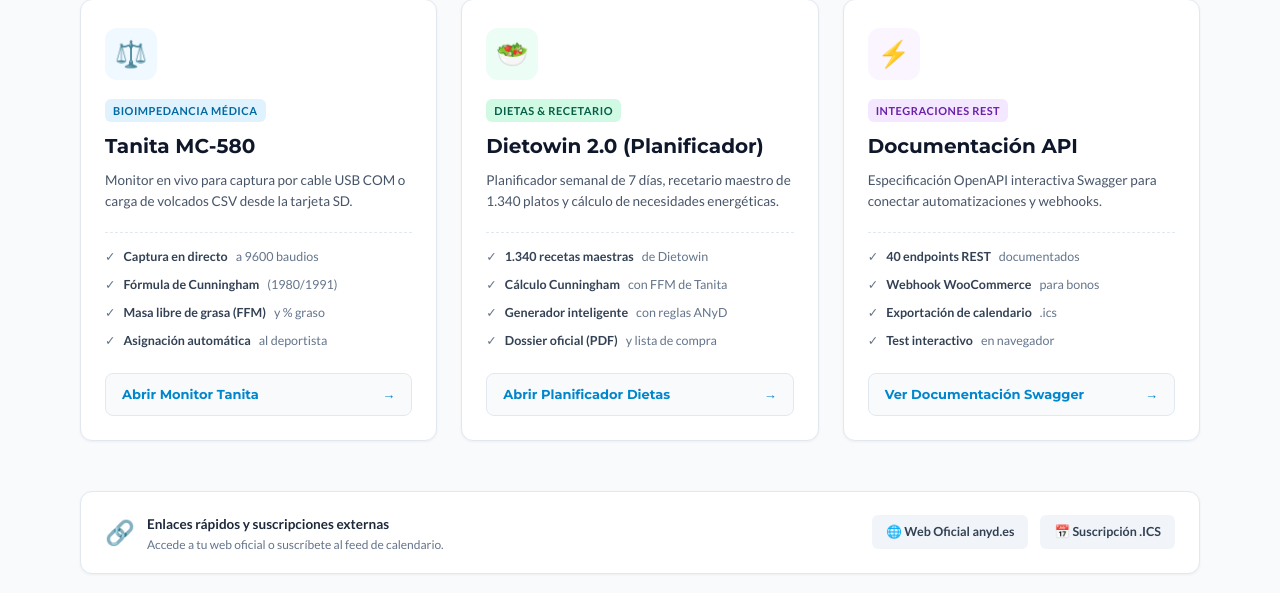
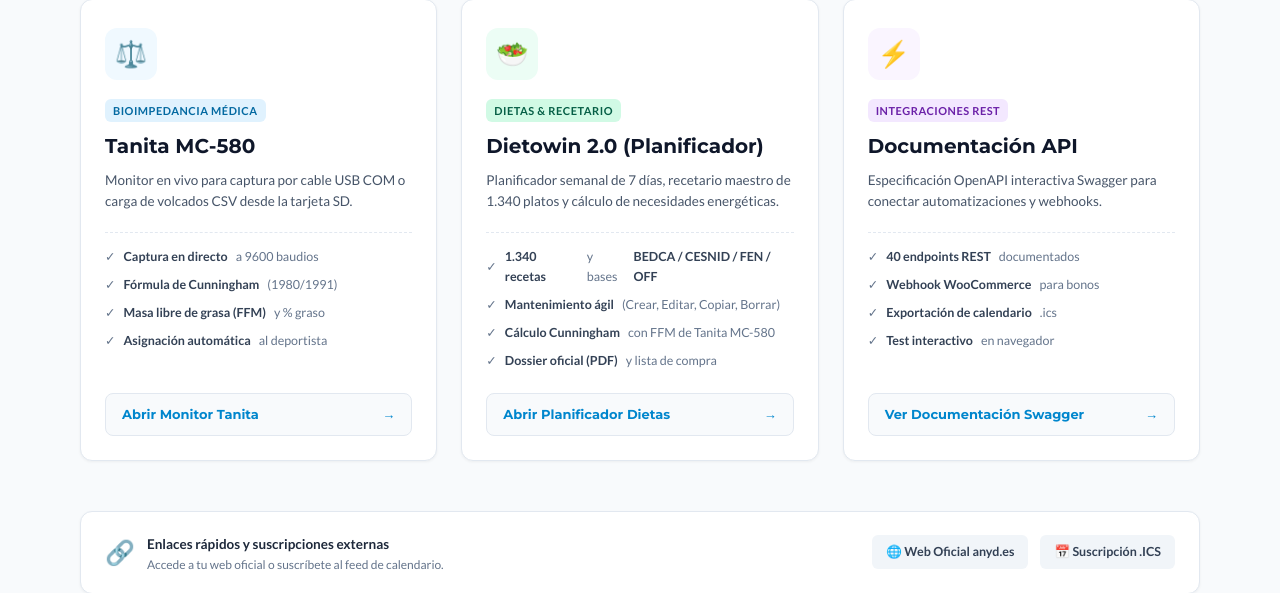
Before and after one commit to RillescasIA/agente-anyd, a FastAPI app: page / in a window 1280 px wide. Shown: the part 824-1417 px from the top of the page. Run offline with FastAPI, Linux system fonts and the light colour scheme.

Commit message:
docs: actualizar tarjeta de Dietowin 2.0 en el Menu Central con bases espanolas y mantenimiento

```diff
--- a/templates/index.html
+++ b/templates/index.html
@@ -494,9 +494,9 @@
                     <h2 class="card-title">Dietowin 2.0 (Planificador)</h2>
                     <p class="card-desc">Planificador semanal de 7 días, recetario maestro de 1.340 platos y cálculo de necesidades energéticas.</p>
                     <ul class="card-features">
-                        <li><span>✓</span> <strong>1.340 recetas maestras</strong> de Dietowin</li>
-                        <li><span>✓</span> <strong>Cálculo Cunningham</strong> con FFM de Tanita</li>
-                        <li><span>✓</span> <strong>Generador inteligente</strong> con reglas ANyD</li>
+                        <li><span>✓</span> <strong>1.340 recetas</strong> y bases <strong>BEDCA / CESNID / FEN / OFF</strong></li>
+                        <li><span>✓</span> <strong>Mantenimiento ágil</strong> (Crear, Editar, Copiar, Borrar)</li>
+                        <li><span>✓</span> <strong>Cálculo Cunningham</strong> con FFM de Tanita MC-580</li>
                         <li><span>✓</span> <strong>Dossier oficial (PDF)</strong> y lista de compra</li>
                     </ul>
                 </div>
```
